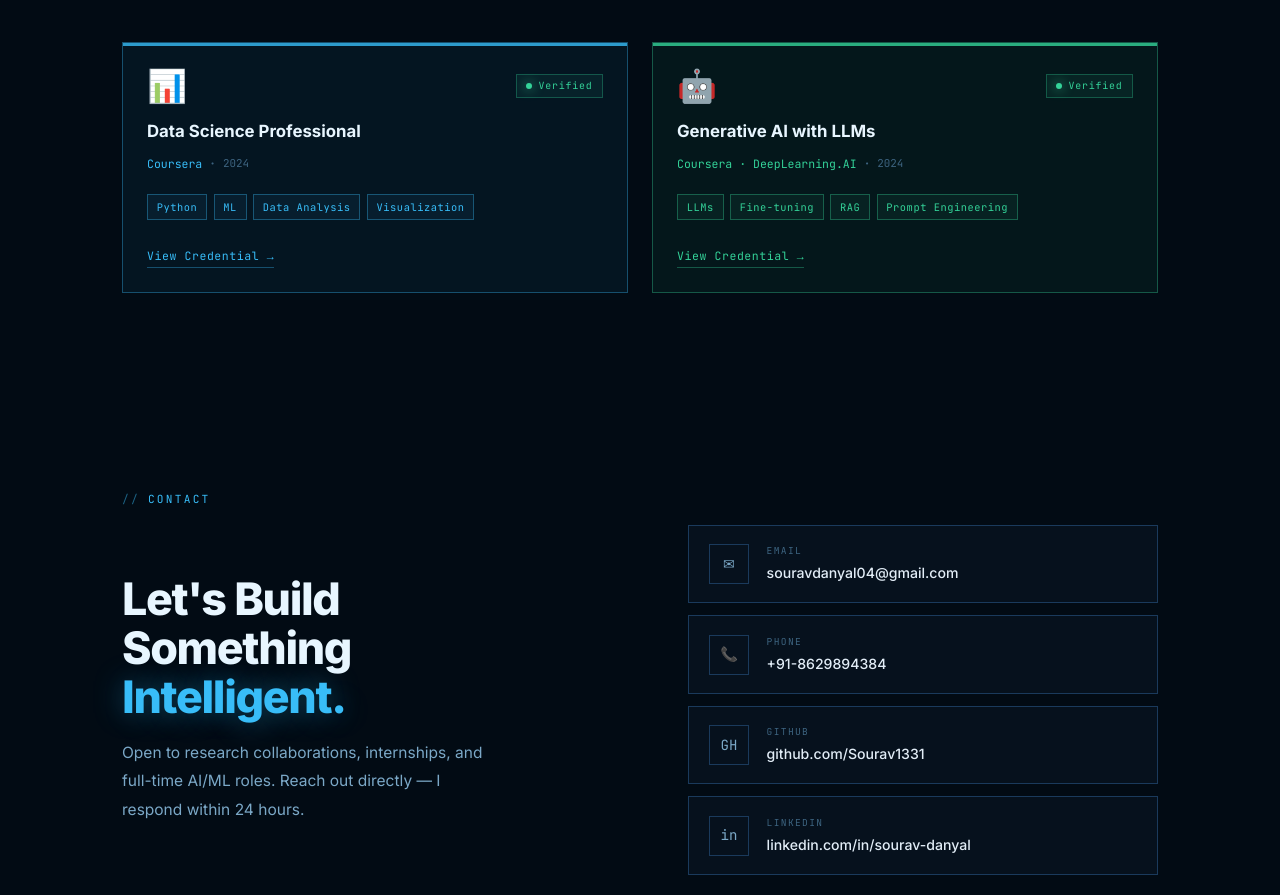
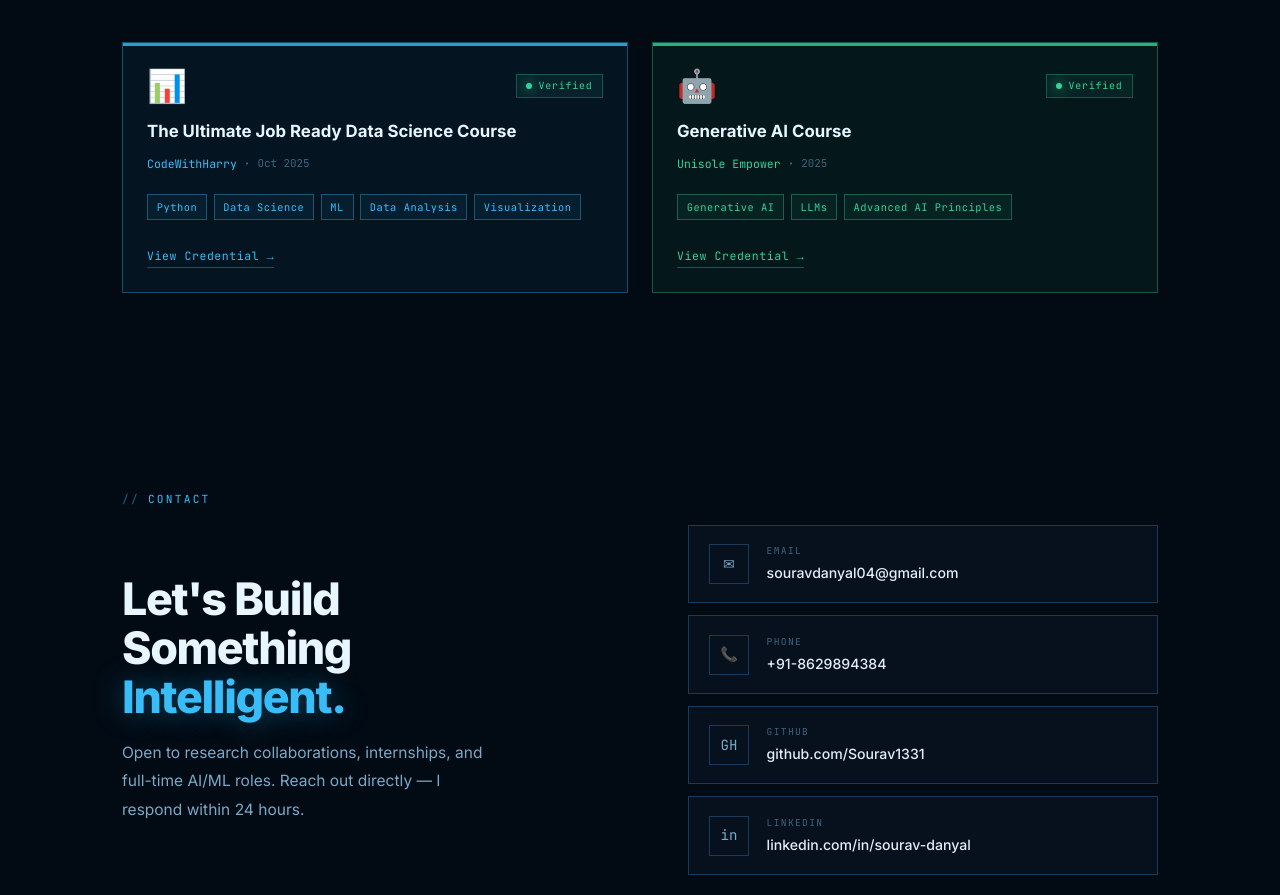
Before and after one commit to Sourav1331/Portfolio, a React (Vite) app: page / in a window 1280 px wide. Shown: the part 4980-5875 px from the top of the page. Built offline with nearby package versions, Linux system fonts and the light colour scheme.

Commit message:
certificates added...

```diff
--- a/src/data.js
+++ b/src/data.js
@@ -119,23 +119,23 @@ export const PROJECTS = [
 export const CERTIFICATIONS = [
   {
     id: 1,
-    title: 'Data Science Professional',
-    issuer: 'Coursera',
-    date: '2024',
+    title: 'The Ultimate Job Ready Data Science Course',
+    issuer: 'CodeWithHarry',
+    date: 'Oct 2025',
     badge: '📊',
     color: 'cyan',
-    skills: ['Python', 'ML', 'Data Analysis', 'Visualization'],
-    verify: 'https://coursera.org',
+    skills: ['Python', 'Data Science', 'ML', 'Data Analysis', 'Visualization'],
+    verify: '#',
   },
   {
     id: 2,
-    title: 'Generative AI with LLMs',
-    issuer: 'Coursera · DeepLearning.AI',
-    date: '2024',
+    title: 'Generative AI Course',
+    issuer: 'Unisole Empower',
+    date: '2025',
     badge: '🤖',
     color: 'green',
-    skills: ['LLMs', 'Fine-tuning', 'RAG', 'Prompt Engineering'],
-    verify: 'https://coursera.org',
+    skills: ['Generative AI', 'LLMs', 'Advanced AI Principles'],
+    verify: '#',
   },
 ];
 
@@ -172,8 +172,8 @@ PROJECTS:
 3. RAG Log Data QA — LangChain + ChromaDB, semantic retrieval, LLM answer generation, anomaly detection.
 
 CERTIFICATIONS:
-- Data Science Professional — Coursera (2024)
-- Generative AI with LLMs — Coursera · DeepLearning.AI (2024)
+- The Ultimate Job Ready Data Science Course — CodeWithHarry (Oct 2025)
+- Generative AI Course — Unisole Empower NIT Hamirpur (2025)
 
 LOOKING FOR: AI/ML internships, research collaborations, full-time Data Scientist / ML Engineer / AI Engineer roles.
 
```
